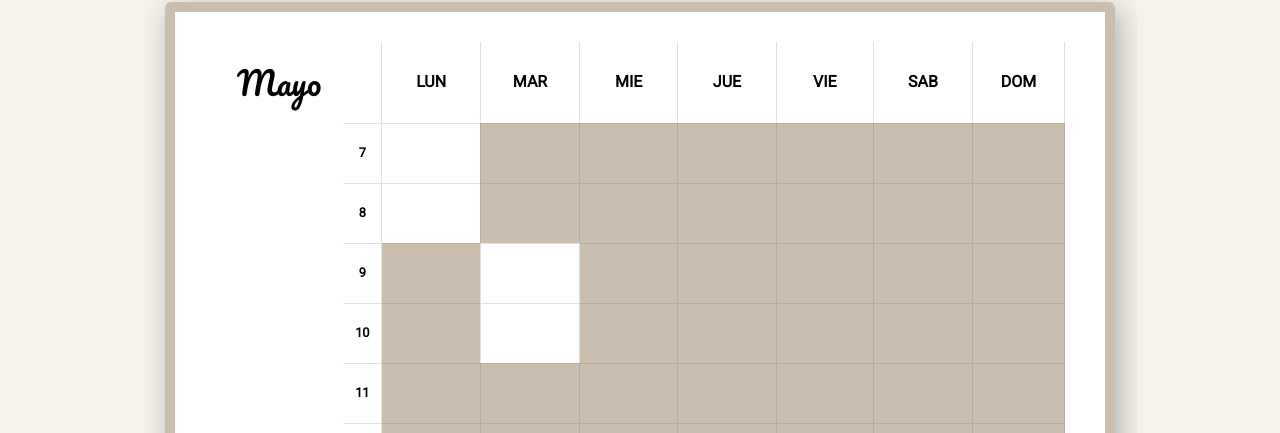
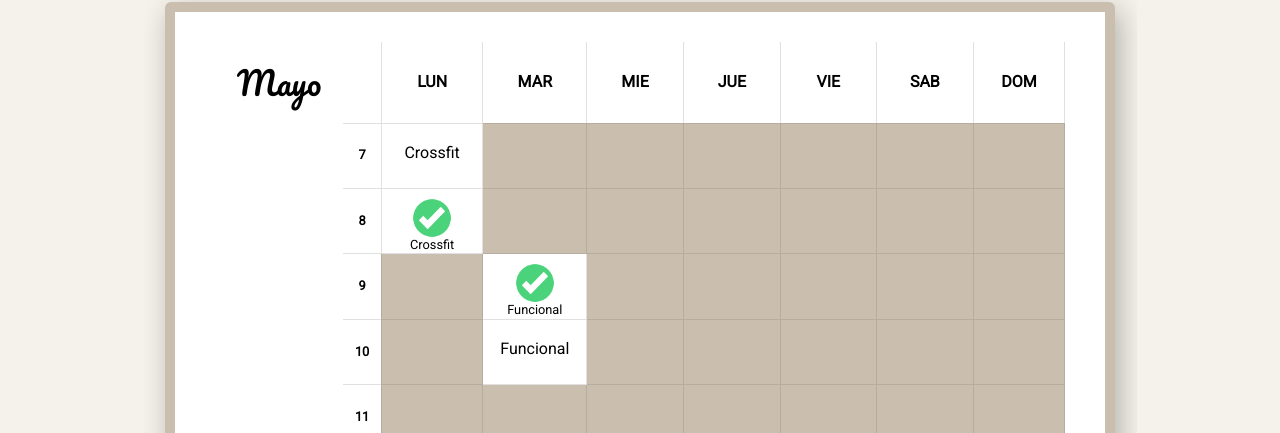
Before and after one commit to maxiatanasio/turnos-gym, a React (Create React App) app: page / in a window 1280 px wide. Shown: the part 189-622 px from the top of the page. Built offline with nearby package versions, Linux system fonts and the light colour scheme.

Commit message:
[NEW] Initial funcionality on calendarEvent

```diff
--- a/src/components/CalendarReservation.js
+++ b/src/components/CalendarReservation.js
@@ -6,7 +6,6 @@ export default class CalendarReservation extends React.Component {
 	constructor(props){
 		super(props);
 		this.generateData();
-		console.log(this.props.calendarData.calendar[1]);
 	}
 
 	generateData(){
@@ -24,6 +23,11 @@ export default class CalendarReservation extends React.Component {
 		} else {
 			return false;
 		}
+	}
+
+	onReservationClickHandle = (calendarEvent, day, hour) => {
+		calendarEvent.user_reservation = !calendarEvent.user_reservation;
+		this.props.onReservationClickHandle(calendarEvent, day, hour);
 	}
 
 	data = []
@@ -53,11 +57,22 @@ export default class CalendarReservation extends React.Component {
 										<th></th>
 										<th>{hourTxt}</th>
 										{hour.map((day, dayTxt) => {
-
-										if(this.searchCalendarDayHour(dayTxt, hourTxt)){
+										const calendarHourDayData = this.searchCalendarDayHour(dayTxt, hourTxt);
+										if(calendarHourDayData){
 											return (
 												<td key={`${hourTxt}-${dayTxt}`} className="has-activity">
-													<div className="reservation-options-container"></div>
+													<div className="reservation-options-container" onClick={() => this.onReservationClickHandle(calendarHourDayData, dayTxt, hourTxt)}>
+														{
+															calendarHourDayData.user_reservation ?
+															<div className="has-reservation">
+																<img src="images/check.png" />
+																<span>{calendarHourDayData.name}</span>
+															</div>:
+															<div className="no-reservation">
+																<span>{calendarHourDayData.name}</span>
+															</div>
+														}
+													</div>
 												</td>
 											)
 										} else {
--- a/src/components/styles/CalendarReservation.css
+++ b/src/components/styles/CalendarReservation.css
@@ -19,6 +19,10 @@
 .calendar-reservation-table-container table {
     width: 100%;
     border-collapse: collapse;
+}
+
+.calendar-reservation-table-container table tbody tr{
+    height: 65px;
 }
 
 .calendar-reservation-table-container table thead tr th{
@@ -67,8 +71,38 @@
     width: 100%;
     height: 100%;
     background: white;
+    cursor: pointer;
+    border: 0;
+    padding: 0;
+    margin: 0;
 }
 
 .calendar-reservation-table-container table tbody tr td.has-activity{
     background-color: white;
 }
+
+.calendar-reservation-table-container .has-reservation{
+    width: 100%;
+}
+
+.calendar-reservation-table-container .has-reservation img{
+    width: 40px;
+    padding-top: 8px;
+    margin: auto;
+    display: block;
+}
+
+.calendar-reservation-table-container .has-reservation span{
+    display: block;
+    text-align: center;
+    font-size: 0.8em;
+}
+
+.calendar-reservation-table-container .no-reservation {
+    padding-top: 19px;
+}
+
+.calendar-reservation-table-container .no-reservation span{
+    text-align: center;
+    display: block;
+}
--- a/src/routes/Home.js
+++ b/src/routes/Home.js
@@ -23,20 +23,24 @@ const calendarData = {
 		1 : {
 			7 : {
 				"id_activity" : 123456,
+				"name" : "Crossfit",
 				"user_reservation" : false
 			},
 			8 : {
 				"id_activity" : 123456,
-				"user_reservation" : false
+				"name" : "Crossfit",
+				"user_reservation" : true
 			}
 		},
 		2 : {
 			9 : {
 				"id_activity" : 123457,
-				"user_reservation" : false
+				"name" : "Funcional",
+				"user_reservation" : true
 			},
 			10 : {
 				"id_activity" : 123457,
+				"name" : "Funcional",
 				"user_reservation" : false
 			}
 		}
@@ -44,6 +48,23 @@ const calendarData = {
 }
 
 export default class Home extends React.Component {
+
+	componentWillMount(){
+		this.setState({
+			"calendarData" : calendarData
+		});
+	}
+
+	onReservationClickHandle = (calendarEventData, day, hour) => {
+		const newState = Object.assign({},this.state.calendarData, {
+			[day] : {
+				[hour] : calendarEventData
+			}
+		});
+
+		this.setState(newState);
+	}
+
 	render(){
 		return (
 			<Container>
@@ -54,7 +75,11 @@ export default class Home extends React.Component {
 				</Row>
 				<Row>
 					<Col large="12">
-						<CalendarReservation className="rounded-container" calendarData={calendarData} activities={activities}/>
+						<CalendarReservation
+						className="rounded-container"
+						calendarData={calendarData}
+						activities={activities}
+						onReservationClickHandle = {this.onReservationClickHandle}/>
 					</Col>
 				</Row>
 			</Container>
--- a/src/styles/main.css
+++ b/src/styles/main.css
@@ -3,3 +3,8 @@
     -moz-box-shadow: 5px 8px 29px 0px rgba(0,0,0,0.28);
     box-shadow: 5px 8px 29px 0px rgba(0,0,0,0.28);
 }
+
+img{
+    width: 100%;
+    box-sizing: border-box;
+}
```
Also changed, not shown: public/images/check.png (added).
